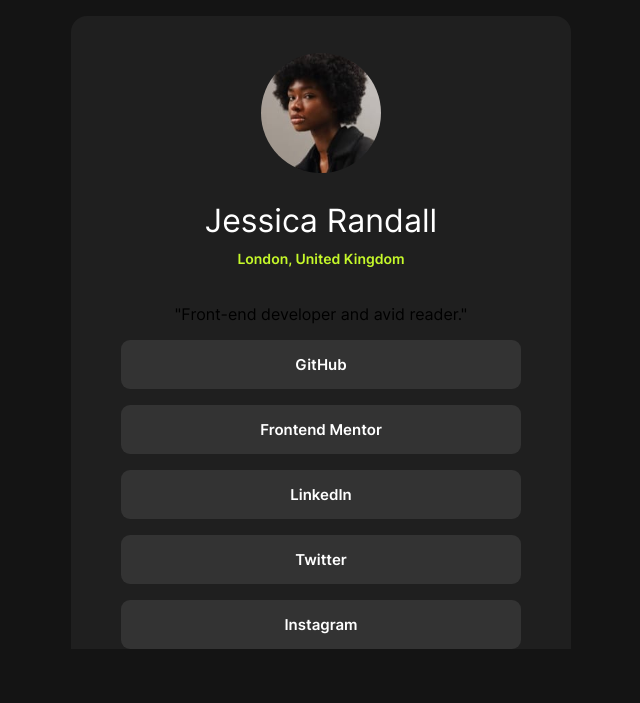
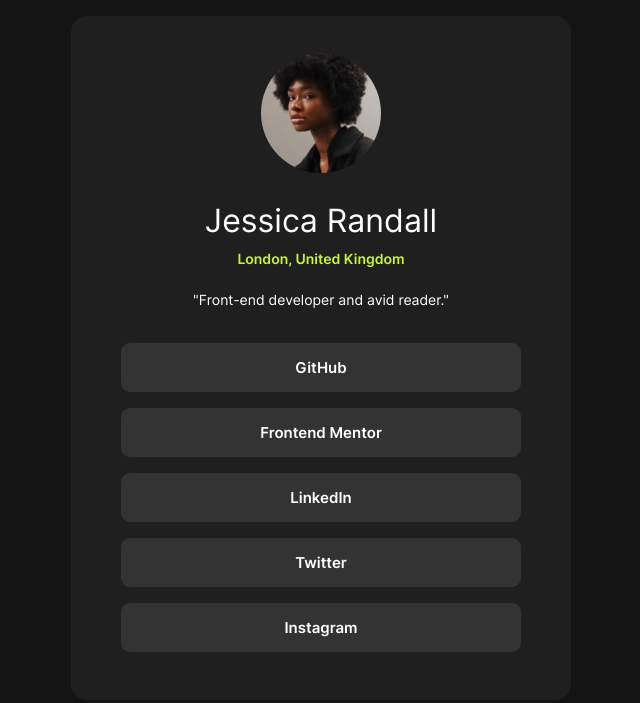
Before and after one commit to MarlonM-Dev/Social-links-profile, a plain HTML site: page index.html in a window 1280 px wide. Shown: the whole page, without its empty margins (319-959 px from the left). Drawn offline with Linux system fonts and the light colour scheme.

Commit message:
completed everything

```diff
--- a/index.html
+++ b/index.html
@@ -20,7 +20,7 @@
         <p class="location">London, United Kingdom</p>
       </div>
       <div class="bottom-section">
-        <p>"Front-end developer and avid reader."</p>
+        <p class="about">"Front-end developer and avid reader."</p>
         <button>GitHub</button>
         <button>Frontend Mentor</button>
         <button>LinkedIn</button>
--- a/style.css
+++ b/style.css
@@ -40,7 +40,8 @@ body {
     align-items: center;
     gap: 10px;
     width: 500px;
-    padding: 2.3em;
+    padding-inline: 2.3em;
+    padding-top: 2.3em;
     border-top-left-radius: 1em;
     border-top-right-radius: 1em;
     /* border: 2px solid red; */
@@ -72,6 +73,18 @@ body {
     justify-content: center;
     align-items: center;
     gap: 1em;
+    padding-bottom: 3em;
+    border-bottom-left-radius: 1em;
+    border-bottom-right-radius: 1em;
+    /* border: 2px solid blue; */
+    padding-inline: 2.3em;
+    padding-top: 1.5em;
+}
+
+.about {
+    color: var(--clr-white);
+    margin-bottom: 1.4em;
+    font-size: 14px;
 }
 
 button {
@@ -83,9 +96,14 @@ button {
     width: 400px;
     cursor: pointer;
     font-size: 15px;
-    border-radius: 0.6em
+    border-radius: 0.6em;
+    transition: background-color 0.4s, color 0.4s;
 }
 
+button:hover {
+    background-color: var(--clr-green);
+    color: #141414;
+}
 
 
 
```
